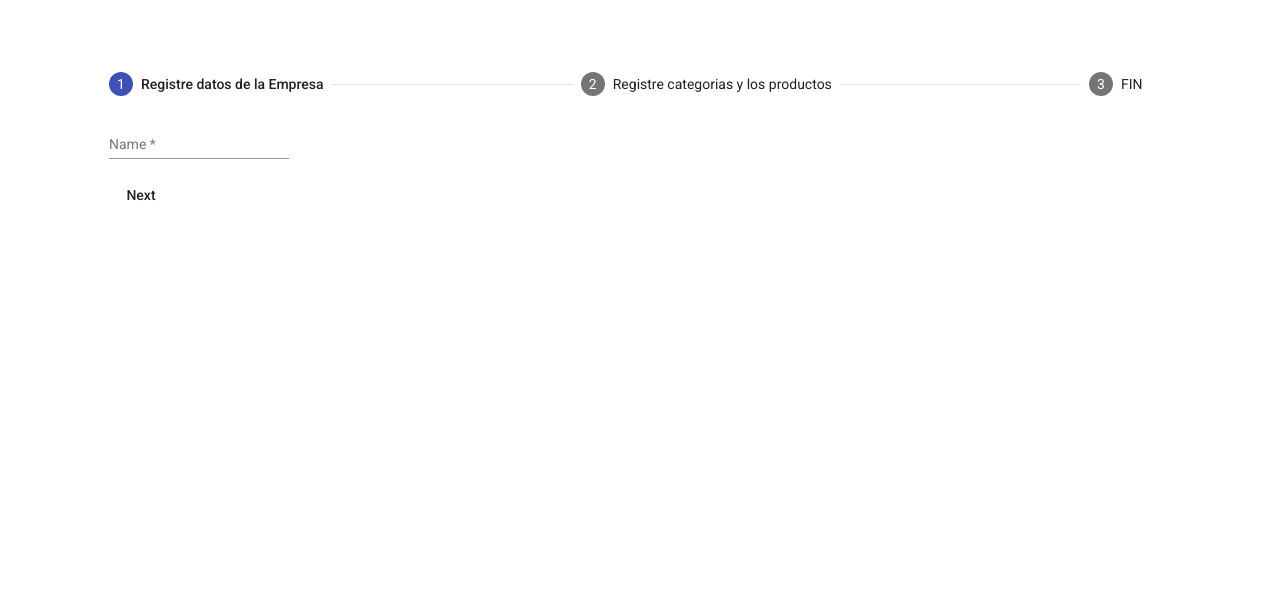
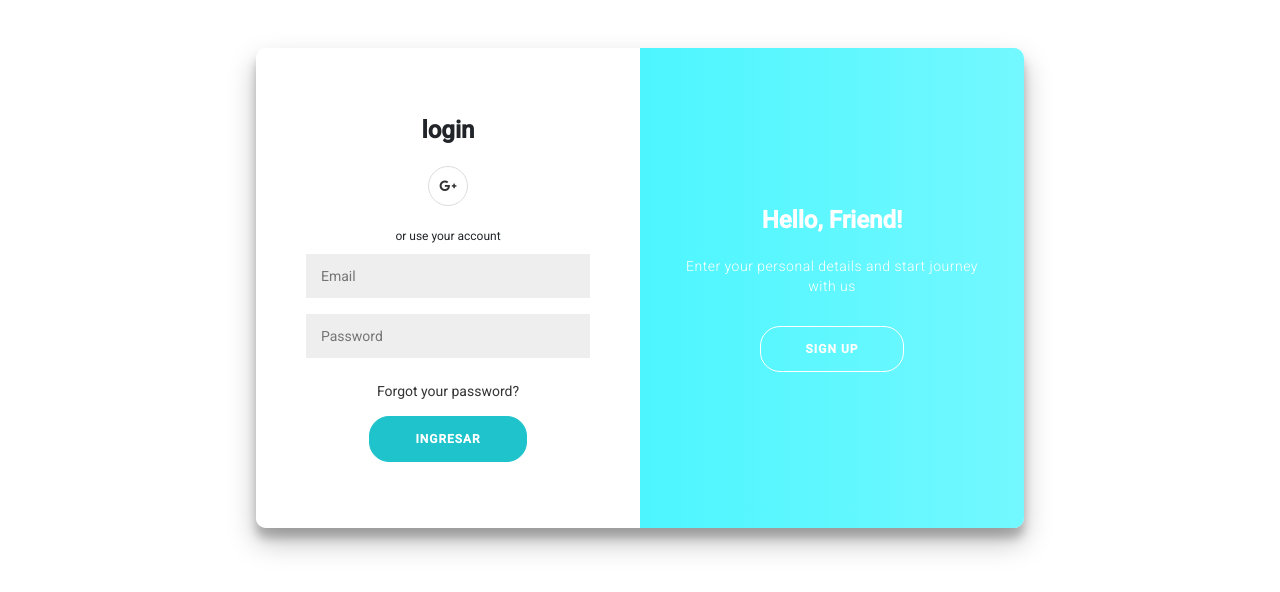
Before and after one commit to RolandoJavierRamosVargas/restaurant_proyect, an Angular app: page / in a window 1280 px wide. Shown: the top 592 px of the page. Built offline with nearby package versions, Linux system fonts and the light colour scheme.

Commit message:
cambio de diseño de login

```diff
--- a/src/app/app.component.html
+++ b/src/app/app.component.html
@@ -1,2 +1,2 @@
-<!-- <app-signin></app-signin> -->
-<app-stepper></app-stepper>
+<app-signin></app-signin>
+<!-- <app-stepper></app-stepper> -->
--- a/src/app/login/signin/signin.component.css
+++ b/src/app/login/signin/signin.component.css
@@ -1,5 +1,4 @@
 @import url("https://fonts.googleapis.com/css?family=Montserrat:400,800");
-
 * {
     box-sizing: border-box;
 }
@@ -45,8 +44,8 @@ a {
 
 button {
     border-radius: 20px;
-	border: 1px solid #ff4b2b;
-	background-color: #ff4b2b;
+    border: 1px solid #1FC3CC;
+    background-color: #1FC3CC;
     color: #ffffff;
     font-size: 12px;
     font-weight: bold;
@@ -136,7 +135,6 @@ input {
         opacity: 0;
         z-index: 1;
     }
-
     50%,
     100% {
         opacity: 1;
@@ -160,9 +158,9 @@ input {
 }
 
 .overlay {
-	background: #ff416c;
-	background: -webkit-linear-gradient(to right, #ff4b2b, #ff416c);
-	background: linear-gradient(to right, #ff4b2b, #ff416c);
+    background: #1FC3CC;
+    background: -webkit-linear-gradient(to right, #26F4FF, #73F8FF);
+    background: linear-gradient(to right, #26F4FF, #73F8FF);
     background-repeat: no-repeat;
     background-size: cover;
     background-position: 0 0;
--- a/src/app/login/signin/signin.component.html
+++ b/src/app/login/signin/signin.component.html
@@ -3,30 +3,31 @@
         <form action="#">
             <h1>Create Account</h1>
             <div class="social-container">
-				<a href="#" class="social"><i class="fab fa-facebook-f"></i></a>
+                <!-- <a href="#" class="social"><i class="fab fa-facebook-f"></i></a> -->
                 <a href="#" class="social"><i class="fab fa-google-plus-g"></i></a>
-				<a href="#" class="social"><i class="fab fa-linkedin-in"></i></a>
+                <!-- <a href="#" class="social"><i class="fab fa-linkedin-in"></i></a> -->
             </div>
             <span>or use your email for registration</span>
             <input type="text" placeholder="Name" />
             <input type="email" placeholder="Email" />
+            <input type="number" placeholder="Phone" />
             <input type="password" placeholder="Password" />
             <button>Sign Up</button>
         </form>
     </div>
     <div class="form-container sign-in-container">
         <form action="#">
-			<h1>Sign in</h1>
+            <h1>login</h1>
             <div class="social-container">
-				<a href="#" class="social"><i class="fab fa-facebook-f"></i></a>
+                <!-- <a href="#" class="social"><i class="fab fa-facebook-f"></i></a> -->
                 <a href="#" class="social"><i class="fab fa-google-plus-g"></i></a>
-				<a href="#" class="social"><i class="fab fa-linkedin-in"></i></a>
+                <!-- <a href="#" class="social"><i class="fab fa-linkedin-in"></i></a> -->
             </div>
             <span>or use your account</span>
             <input type="email" placeholder="Email" />
             <input type="password" placeholder="Password" />
             <a href="#">Forgot your password?</a>
-			<button>Sign In</button>
+            <button>INGRESAR</button>
         </form>
     </div>
     <div class="overlay-container">
@@ -34,7 +35,7 @@
             <div class="overlay-panel overlay-left">
                 <h1>Welcome Back!</h1>
                 <p>To keep connected with us please login with your personal info</p>
-				<button class="ghost" id="signIn">Sign In</button>
+                <button class="ghost" id="signIn">Login</button>
             </div>
             <div class="overlay-panel overlay-right">
                 <h1>Hello, Friend!</h1>
```
Lines whose indentation alone changed are shown as unchanged.
